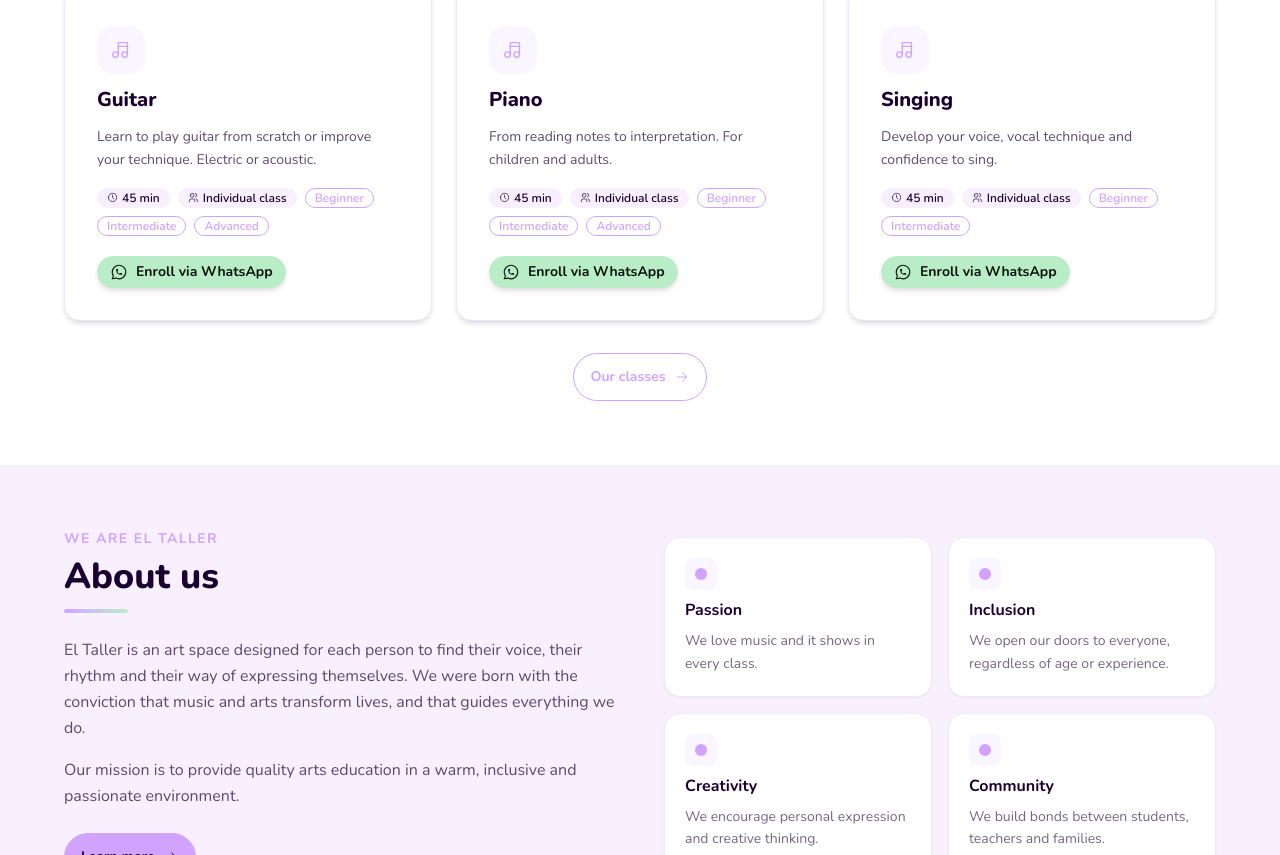
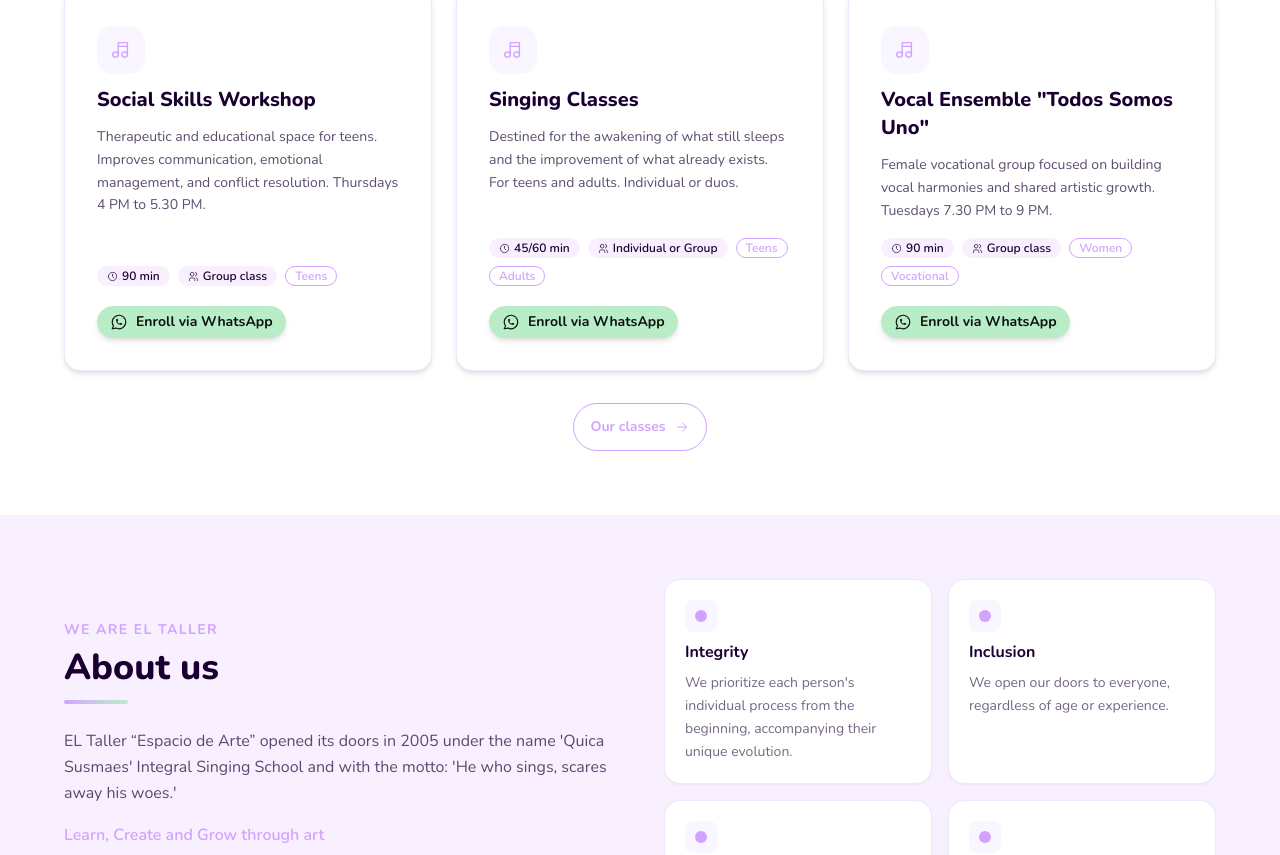
Before and after one commit to riverofrancisco/eltaller, a Next.js app in the folder eltaller/: page /en in a window 1280 px wide. Shown: the part 985-1840 px from the top of the page. Built offline with nearby package versions, Linux system fonts and the light colour scheme.

Commit message:
contact-classes-aboutus-updated

```diff
--- a/eltaller/app/[lang]/page.tsx
+++ b/eltaller/app/[lang]/page.tsx
@@ -29,7 +29,7 @@ export default async function HomePage({
         <div className="container-max section-padding w-full relative z-10">
           <div className="max-w-2xl">
             <span className="badge badge-primary badge-outline font-bold tracking-widest text-xs uppercase mb-4">
-              El Taller — Espacio de Arte
+              El Taller &quot;Espacio de Arte&quot;
             </span>
             <h1 className="text-4xl md:text-6xl font-extrabold text-base-content leading-tight mb-6">
               {dict.hero.titulo}
@@ -111,12 +111,16 @@ export default async function HomePage({
                 subtitulo={dict.sobreNosotros.subtitulo}
                 align="left"
               />
-              <p className="mt-6 text-base-content/70 leading-relaxed">
-                {dict.sobreNosotros.descripcion}
-              </p>
-              <p className="mt-4 text-base-content/70 leading-relaxed">
-                {dict.sobreNosotros.mision}
-              </p>
+              <div className="mt-6 text-base-content/70 leading-relaxed space-y-4">
+                {Array.isArray(dict.sobreNosotros.descripcion) ? (
+                  <p>{dict.sobreNosotros.descripcion[0]}</p>
+                ) : (
+                  <p>{dict.sobreNosotros.descripcion}</p>
+                )}
+                <p className="font-semibold text-primary">
+                  {dict.sobreNosotros.mision}
+                </p>
+              </div>
               <Link
                 href={`/${resolvedParams.lang}/sobre-nosotros`}
                 className="btn btn-primary rounded-full font-bold mt-6 gap-2"
--- a/eltaller/data/mock.json
+++ b/eltaller/data/mock.json
@@ -7,80 +7,76 @@
     "email": "info@eltallerespaciodearte.com.ar",
     "phone": "+54 11 2250-9184",
     "whatsapp": "541122509184",
-    "address": "Buenos Aires, Argentina",
+    "address": "Bulnes 638, C1176 CABA, Argentina",
     "instagram": "https://www.instagram.com/eltaller.espaciodearte/",
     "facebook": "https://www.facebook.com/eltaller.espaciodearte",
     "youtube": "https://www.youtube.com/@eltaller.espaciodearte",
-    "mapsUrl": "https://maps.app.goo.gl/XzDtU67PiLhYYVVG7",
+    "mapsUrl": "https://maps.app.goo.gl/5HtxtReEExd114cg9",
     "domain": "https://eltallerespaciodearte.com.ar"
   },
   "classes": [
     {
-      "id": "guitarra",
-      "slug": "guitarra",
-      "image": "/images/clases/guitarra.jpg",
+      "id": "habilidades-sociales",
+      "slug": "habilidades-sociales",
+      "image": "/images/clases/habilidades-sociales.jpg",
       "levels": [
-        "principiante",
-        "intermedio",
-        "avanzado"
+        "adolescentes"
       ],
-      "duration": "45 min",
-      "modality": "individual"
-    },
-    {
-      "id": "piano",
-      "slug": "piano",
-      "image": "/images/clases/piano.jpg",
-      "levels": [
-        "principiante",
-        "intermedio",
-        "avanzado"
-      ],
-      "duration": "45 min",
-      "modality": "individual"
+      "duration": "90 min",
+      "modality": "grupal"
     },
     {
       "id": "canto",
       "slug": "canto",
       "image": "/images/clases/canto.jpg",
       "levels": [
-        "principiante",
-        "intermedio"
+        "adolescentes",
+        "adultos"
       ],
-      "duration": "45 min",
-      "modality": "individual"
+      "duration": "45/60 min",
+      "modality": "mixta"
     },
     {
-      "id": "bateria",
-      "slug": "bateria",
-      "image": "/images/clases/bateria.jpg",
+      "id": "ensamble-vocal",
+      "slug": "ensamble-vocal",
+      "image": "/images/clases/ensamble-vocal.jpg",
+      "levels": [
+        "mujeres",
+        "vocacional"
+      ],
+      "duration": "90 min",
+      "modality": "grupal"
+    },
+    {
+      "id": "ensamble-jovenes",
+      "slug": "ensamble-jovenes",
+      "image": "/images/clases/ensamble-jovenes.jpg",
+      "levels": [
+        "jovenes"
+      ],
+      "duration": "90 min",
+      "modality": "grupal"
+    },
+    {
+      "id": "teatro-objetos",
+      "slug": "teatro-objetos",
+      "image": "/images/clases/teatro-objetos.jpg",
+      "levels": [
+        "adultos"
+      ],
+      "duration": "90 min",
+      "modality": "grupal"
+    },
+    {
+      "id": "instrumento",
+      "slug": "instrumento",
+      "image": "/images/clases/instrumento.jpg",
       "levels": [
         "principiante",
         "intermedio"
       ],
       "duration": "45 min",
-      "modality": "individual"
-    },
-    {
-      "id": "bajo",
-      "slug": "bajo",
-      "image": "/images/clases/bajo.jpg",
-      "levels": [
-        "principiante",
-        "intermedio"
-      ],
-      "duration": "45 min",
-      "modality": "individual"
-    },
-    {
-      "id": "musica-inicial",
-      "slug": "musica-inicial",
-      "image": "/images/clases/musica-inicial.jpg",
-      "levels": [
-        "niños"
-      ],
-      "duration": "30 min",
-      "modality": "grupal"
+      "modality": "mixta"
     }
   ],
   "teachers": [
--- a/eltaller/dictionaries/en.json
+++ b/eltaller/dictionaries/en.json
@@ -5,7 +5,7 @@
     "sobreNosotros": "About us",
     "clases": "Classes",
     "docentes": "Teachers",
-    "actividades": "Activities",
+    "actividades": "Events",
     "contacto": "Contact"
   },
   "hero": {
@@ -17,10 +17,19 @@
   "sobreNosotros": {
     "titulo": "About us",
     "subtitulo": "We are El Taller",
-    "descripcion": "El Taller is an art space designed for each person to find their voice, their rhythm and their way of expressing themselves. We were born with the conviction that music and arts transform lives, and that guides everything we do.",
-    "mision": "Our mission is to provide quality arts education in a warm, inclusive and passionate environment.",
+    "descripcion": [
+      "EL Taller “Espacio de Arte” opened its doors in 2005 under the name 'Quica Susmaes' Integral Singing School and with the motto: 'He who sings, scares away his woes.'",
+      "From its beginnings, it promoted and taught singing and musical instrument classes with the mission of fostering encounters of common affinity and shared learning.",
+      "People of all ages and levels have passed through our house, many of them taking their first professional steps.",
+      "We believe that music is a faithful companion and that, like all art, it exerts a transforming function in every being.",
+      "That is why, a few years ago, we decided to spread our wings and open space to new artistic disciplines that can also awaken, accompany, and transform those who are available and permeable to that experience.",
+      "We changed our name and location because we chose to trust our intuition and evolve along with our essence.",
+      "We invite everyone who resonates with our mission to Learn, Create, and Grow through art, to join and become part of the EL Taller. Espacio de Arte family.",
+      "Welcome!"
+    ],
+    "mision": "Learn, Create and Grow through art",
     "valores": [
-      { "titulo": "Passion", "descripcion": "We love music and it shows in every class." },
+      { "titulo": "Integrity", "descripcion": "We prioritize each person's individual process from the beginning, accompanying their unique evolution." },
       { "titulo": "Inclusion", "descripcion": "We open our doors to everyone, regardless of age or experience." },
       { "titulo": "Creativity", "descripcion": "We encourage personal expression and creative thinking." },
       { "titulo": "Community", "descripcion": "We build bonds between students, teachers and families." }
@@ -28,43 +37,49 @@
   },
   "clases": {
     "titulo": "Our classes",
-    "subtitulo": "Find the instrument that calls you",
+    "subtitulo": "Find the best proposal for you",
     "descripcion": "We offer individual and group classes for all ages and levels. For more information or to enroll, contact us via WhatsApp.",
     "ctaInscripcion": "Enroll via WhatsApp",
     "niveles": {
       "principiante": "Beginner",
       "intermedio": "Intermediate",
       "avanzado": "Advanced",
-      "niños": "Children"
+      "niños": "Children",
+      "adolescentes": "Teens",
+      "adultos": "Adults",
+      "jovenes": "Youth",
+      "mujeres": "Women",
+      "vocacional": "Vocational"
     },
     "modalidades": {
       "individual": "Individual class",
-      "grupal": "Group class"
+      "grupal": "Group class",
+      "mixta": "Individual or Group"
     },
     "items": {
-      "guitarra": {
-        "nombre": "Guitar",
-        "descripcion": "Learn to play guitar from scratch or improve your technique. Electric or acoustic."
-      },
-      "piano": {
-        "nombre": "Piano",
-        "descripcion": "From reading notes to interpretation. For children and adults."
+      "habilidades-sociales": {
+        "nombre": "Social Skills Workshop",
+        "descripcion": "Therapeutic and educational space for teens. Improves communication, emotional management, and conflict resolution. Thursdays 4 PM to 5.30 PM."
       },
       "canto": {
-        "nombre": "Singing",
-        "descripcion": "Develop your voice, vocal technique and confidence to sing."
+        "nombre": "Singing Classes",
+        "descripcion": "Destined for the awakening of what still sleeps and the improvement of what already exists. For teens and adults. Individual or duos."
       },
-      "bateria": {
-        "nombre": "Drums",
-        "descripcion": "Rhythm, coordination and lots of energy. Classes adapted to your level."
+      "ensamble-vocal": {
+        "nombre": "Vocal Ensemble \"Todos Somos Uno\"",
+        "descripcion": "Female vocational group focused on building vocal harmonies and shared artistic growth. Tuesdays 7.30 PM to 9 PM."
       },
-      "bajo": {
-        "nombre": "Bass",
-        "descripcion": "Bass is the backbone of the band. Learn to hold the groove."
+      "ensamble-jovenes": {
+        "nombre": "Youth Singing Ensemble",
+        "descripcion": "Group where you learn to sing in two or more voices, growing and creating different vocal harmonies together. Thursdays 7 PM to 8.30 PM."
       },
-      "musica-inicial": {
-        "nombre": "Music for Kids",
-        "descripcion": "For the little ones. Introduction to the musical world through play."
+      "teatro-objetos": {
+        "nombre": "Object Theater",
+        "descripcion": "Parting from puppet theater tools, designed for adults interested in pouring their creativity into this art. Mondays 7.30 PM to 9 PM."
+      },
+      "instrumento": {
+        "nombre": "Instrument (Piano, Guitar and Ukulele)",
+        "descripcion": "Musical instruments introduce us to the world of music and can accompany us for a lifetime. Beginner and intermediate levels. Private and group classes."
       }
     }
   },
@@ -74,7 +89,7 @@
     "descripcion": "Our teachers are professional musicians with a vocation for teaching. Each brings their own experience and style to enrich the learning experience."
   },
   "actividades": {
-    "titulo": "Activities",
+    "titulo": "Events",
     "subtitulo": "Moments that bring us together",
     "descripcion": "At El Taller, music doesn't end in the classroom. We organize two types of events where students and guests share the stage and the song.",
     "tipos": {
--- a/eltaller/dictionaries/es.json
+++ b/eltaller/dictionaries/es.json
@@ -5,7 +5,7 @@
     "sobreNosotros": "Sobre nosotros",
     "clases": "Clases",
     "docentes": "Docentes",
-    "actividades": "Actividades",
+    "actividades": "Eventos",
     "contacto": "Contacto"
   },
   "hero": {
@@ -17,10 +17,19 @@
   "sobreNosotros": {
     "titulo": "Sobre nosotros",
     "subtitulo": "Somos El Taller",
-    "descripcion": "El Taller es un espacio de arte pensado para que cada persona encuentre su voz, su ritmo y su forma de expresarse. Nacimos con la convicción de que la música y las artes transforman vidas, y eso guía todo lo que hacemos.",
-    "mision": "Nuestra misión es brindar una educación artística de calidad, en un ambiente cálido, inclusivo y apasionado.",
+    "descripcion": [
+      "EL Taller “Espacio de Arte” abrió sus puertas en el año 2005 bajo el nombre de Escuela Integral de Canto “Quica Susmaes” y con el lema: “Quien canta sus males espanta”.",
+      "Desde sus comienzos, promovió y dictó clases de canto e instrumentos musicales con la misión de propiciar encuentros de afinidad común y aprendizaje compartido.",
+      "Por nuestra casa han pasado personas de todas las edades y niveles, muchas de ellas dando sus primeros pasos profesionales.",
+      "Creemos que la música es una fiel compañera y que, como todo arte, ejerce una función transformadora en cada ser.",
+      "Por eso, hace algunos años decidimos desplegar nuestras alas y abrir espacio a nuevas disciplinas artísticas que también puedan despertar, acompañar y transformar a quienes estén disponibles y permeables a esa experiencia.",
+      "Cambiamos de nombre y de lugar porque elegimos confiar en nuestra intuición y evolucionar junto con nuestra esencia.",
+      "Invitamos a todas las personas que resuenen con nuestra misión de Aprender, Crear y Crecer desde el arte, a sumarse y formar parte de la familia de EL Taller. Espacio de Arte.",
+      "¡Bienvenidos!"
+    ],
+    "mision": "Aprender, Crear y Crecer desde el arte",
     "valores": [
-      { "titulo": "Pasión", "descripcion": "Amamos la música y eso se nota en cada clase." },
+      { "titulo": "Integridad", "descripcion": "Priorizamos el proceso individual de cada persona desde el comienzo, acompañando su evolución única." },
       { "titulo": "Inclusión", "descripcion": "Abrimos las puertas a todos, sin importar la edad ni la experiencia." },
       { "titulo": "Creatividad", "descripcion": "Fomentamos la expresión propia y el pensamiento creativo." },
       { "titulo": "Comunidad", "descripcion": "Construimos lazos entre alumnos, docentes y familias." }
@@ -28,43 +37,49 @@
   },
   "clases": {
     "titulo": "Nuestras clases",
-    "subtitulo": "Encontrá el instrumento que te llama",
+    "subtitulo": "Encontrá la mejor propuesta para vos",
     "descripcion": "Ofrecemos clases individuales y grupales para todas las edades y niveles. Para más información o inscribirte, contactanos por WhatsApp.",
     "ctaInscripcion": "Inscribirse por WhatsApp",
     "niveles": {
       "principiante": "Principiante",
       "intermedio": "Intermedio",
       "avanzado": "Avanzado",
-      "niños": "Niños"
+      "niños": "Niños",
+      "adolescentes": "Adolescentes",
+      "adultos": "Adultos",
+      "jovenes": "Jóvenes",
+      "mujeres": "Mujeres",
+      "vocacional": "Vocacional"
     },
     "modalidades": {
       "individual": "Clase individual",
-      "grupal": "Clase grupal"
+      "grupal": "Clase grupal",
+      "mixta": "Individual o Grupal"
     },
     "items": {
-      "guitarra": {
-        "nombre": "Guitarra",
-        "descripcion": "Aprendé a tocar la guitarra desde cero o perfeccioná tu técnica. Eléctrica o acústica."
-      },
-      "piano": {
-        "nombre": "Piano",
-        "descripcion": "Desde lectura de notas hasta interpretación. Para niños y adultos."
+      "habilidades-sociales": {
+        "nombre": "Taller de Habilidades Sociales",
+        "descripcion": "Espacio terapéutico y educativo para adolescentes. Mejora la comunicación, gestión emocional y resolución de conflictos. Jueves 16 a 17.30 hs."
       },
       "canto": {
-        "nombre": "Canto",
-        "descripcion": "Desarrollá tu voz, técnica vocal y confianza para cantar."
+        "nombre": "Clases de Canto",
+        "descripcion": "Destinadas al despertar de lo que aún duerme y al mejoramiento de lo que ya existe. Para adolescentes y adultos. Individuales o dúos."
       },
-      "bateria": {
-        "nombre": "Batería",
-        "descripcion": "Ritmo, coordinación y mucha energía. Clases adaptadas a tu nivel."
+      "ensamble-vocal": {
+        "nombre": "Ensamble Vocal \"Todos Somos Uno\"",
+        "descripcion": "Grupo vocacional femenino enfocado en la construcción de armonías vocales y el crecimiento compartido. Martes 19.30 a 21 hs."
       },
-      "bajo": {
-        "nombre": "Bajo",
-        "descripcion": "El bajo es la columna vertebral de la banda. Aprendé a sostener el groove."
+      "ensamble-jovenes": {
+        "nombre": "Ensamble de Canto para jóvenes",
+        "descripcion": "Aprendé a cantar a dos o más voces, creciendo y creando juntos diferentes armonías vocales. Jueves 19 a 20.30 hs."
       },
-      "musica-inicial": {
-        "nombre": "Música Inicial",
-        "descripcion": "Para los más chiquitos. Introducción al mundo musical a través del juego."
+      "teatro-objetos": {
+        "nombre": "Teatro de Objetos",
+        "descripcion": "Basado en el teatro de títeres, dirigido a adultos interesados en volcar su creatividad en este arte. Lunes 19.30 a 21 hs."
+      },
+      "instrumento": {
+        "nombre": "Instrumento (Piano, Guitarra y Ukelele)",
+        "descripcion": "Introducción al mundo de la música para acompañarte toda la vida. Nivel principiante e intermedio. Clases particulares y grupales."
       }
     }
   },
@@ -74,7 +89,7 @@
     "descripcion": "Nuestros docentes son músicos profesionales con vocación por la enseñanza. Cada uno aporta su propia experiencia y estilo para enriquecer el aprendizaje."
   },
   "actividades": {
-    "titulo": "Actividades",
+    "titulo": "Eventos",
     "subtitulo": "Momentos que nos unen",
     "descripcion": "En El Taller la música no termina en el aula. Organizamos dos tipos de eventos donde alumnos e invitados comparten el escenario y el canto.",
     "tipos": {
```
Also changed, not shown: eltaller/app/[lang]/contacto/page.tsx (+36 -0 lines), eltaller/app/[lang]/sobre-nosotros/page.tsx (+24 -7 lines), eltaller/components/ui/ClaseCard.tsx (+9 -1 lines).
